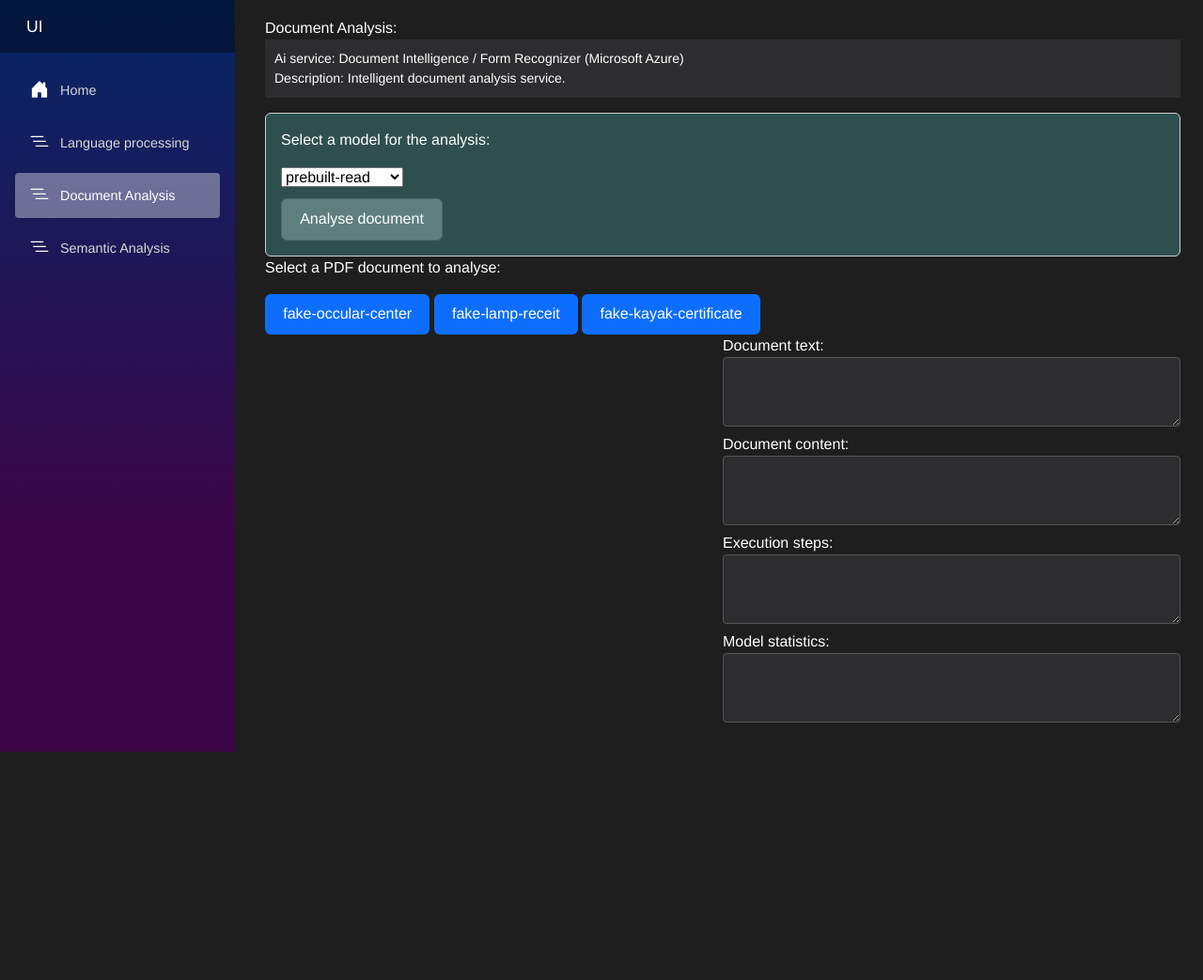
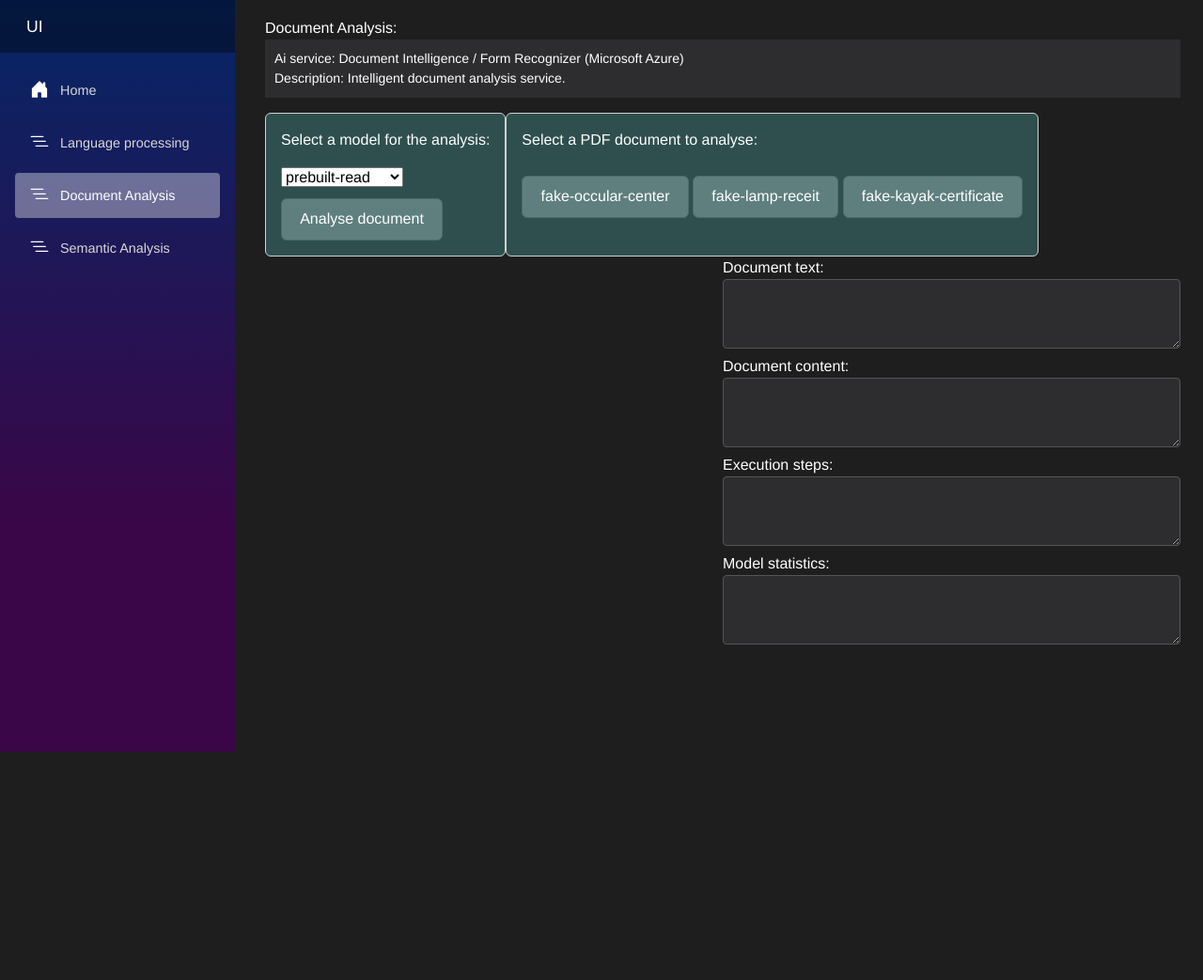
Before and after one commit to GuyHarel-Dev/Foundry-Project-02, an ASP.NET Core app: page /document-analysis in a window 1280 px wide. Shown: the whole page at 94% size. After the commit the page ends 800 px from the top, so only its background shows below. Run offline with ASP.NET Core 8, Linux system fonts and the light colour scheme; style sheets or scripts are compiled from the project's sources.

Commit message:
refact (ui): document analysis model selection

```diff
--- a/DemoAzAI.Blazor/Components/Pages/DocumentAnalysis.razor
+++ b/DemoAzAI.Blazor/Components/Pages/DocumentAnalysis.razor
@@ -14,7 +14,8 @@
                  Description="Description: Intelligent document analysis service.">
 </PageDescription>
 
-<div class="ai-model-selection-area">
+<div class="model-document-selection-area">
+    <div class="model-selection-area">
         <p>Select a model for the analysis:</p>
 
         <select class="model-select"
@@ -38,8 +39,9 @@
         </form>
     </div>
 
-<div class="pdf-model-selection-area">
-    <div class="pdf-selection-area">
+    <div class="document-selection-area">
+        <div
+            >
             <p>Select a PDF document to analyse:</p>
             <button @onclick='() => pdfUrl = "/Pdf/fake-occular-center.pdf"'>
                 fake-occular-center
@@ -54,6 +56,15 @@
             </button>
 
         </div>
+    </div>
+</div>
+
+<div class="ai-model-selection-area">
+
+</div>
+
+<div class="pdf-model-selection-area">
+
 
 
 </div>
--- a/DemoAzAI.Blazor/Components/Pages/DocumentAnalysis.razor.css
+++ b/DemoAzAI.Blazor/Components/Pages/DocumentAnalysis.razor.css
@@ -1,9 +1,9 @@
-.pdf-model-selection-area {
+.model-document-selection-area {
     display: flex;
     flex-wrap: wrap;
 }
 
-.ai-model-selection-area {
+    .model-document-selection-area .model-selection-area {
         background-color: darkslategrey;
         border: 1px solid #d0d0d0;
         border-radius: 6px;
@@ -11,16 +11,38 @@
         color: white;
     }
 
-    .ai-model-selection-area label {
+        .model-document-selection-area .model-selection-area label {
             margin-right: 20px;
         }
 
-    .ai-model-selection-area button {
+        .model-document-selection-area .model-selection-area button {
             background-color: #5f7f7f;
             border: 1px solid #4f6a6a;
             color: white;
-        margin-top:10px;
+            margin-top: 10px;
         }
+
+
+
+    .model-document-selection-area .document-selection-area {
+        background-color: darkslategrey;
+        border: 1px solid #d0d0d0;
+        border-radius: 6px;
+        padding: 16px;
+        color: white;
+    }
+
+        .model-document-selection-area .document-selection-area label {
+            margin-right: 20px;
+        }
+
+        .model-document-selection-area .document-selection-area button {
+            background-color: #5f7f7f;
+            border: 1px solid #4f6a6a;
+            color: white;
+            margin-top: 10px;
+        }
+
 
 .doc_view_result_area {
     display: flex;
```
Lines whose indentation alone changed are shown as unchanged.
